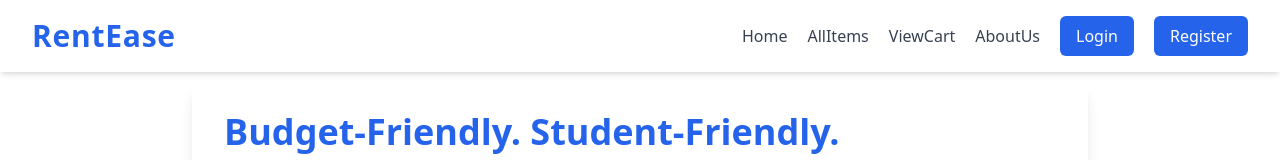
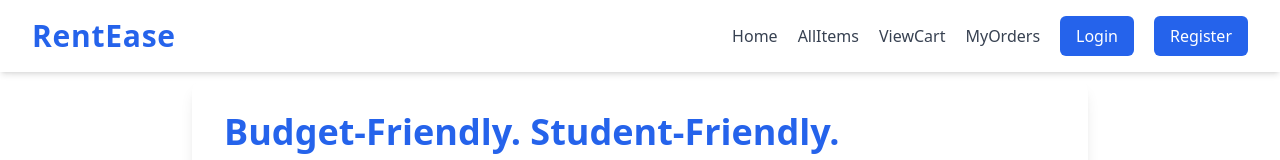
Before and after one commit to Adarsh2301k/mern_rentease, a React (Vite) app in the folder rentease/: page / in a window 1280 px wide. Shown: the top 160 px of the page. Built offline with nearby package versions, Linux system fonts and the light colour scheme.

Commit message:
navbar fixed as per user login state

```diff
--- a/rentease/src/components/Navbar.jsx
+++ b/rentease/src/components/Navbar.jsx
@@ -50,12 +50,7 @@
           {/* Profile Dropdown */}
           {isLoggedIn ? (
             <div className="relative group">
-              <Link
-                to="/orders/myorders"
-                className="text-gray-700 hover:text-blue-600 font-medium"
-              >
-                MyOrders
-              </Link>
+
               <button className="flex items-center text-gray-700 hover:text-blue-600 font-medium">
                 <FaUserCircle className="mr-2 text-xl" />
                 Profile
@@ -90,11 +85,11 @@
           ) : (
             <>
             <Link
-            to="/about"
-            className="text-gray-700 hover:text-blue-600 font-medium"
-          >
-            AboutUs
-          </Link>
+                to="/orders/myorders"
+                className="text-gray-700 hover:text-blue-600 font-medium"
+              >
+                MyOrders
+              </Link>
 
 
               <Link
```
